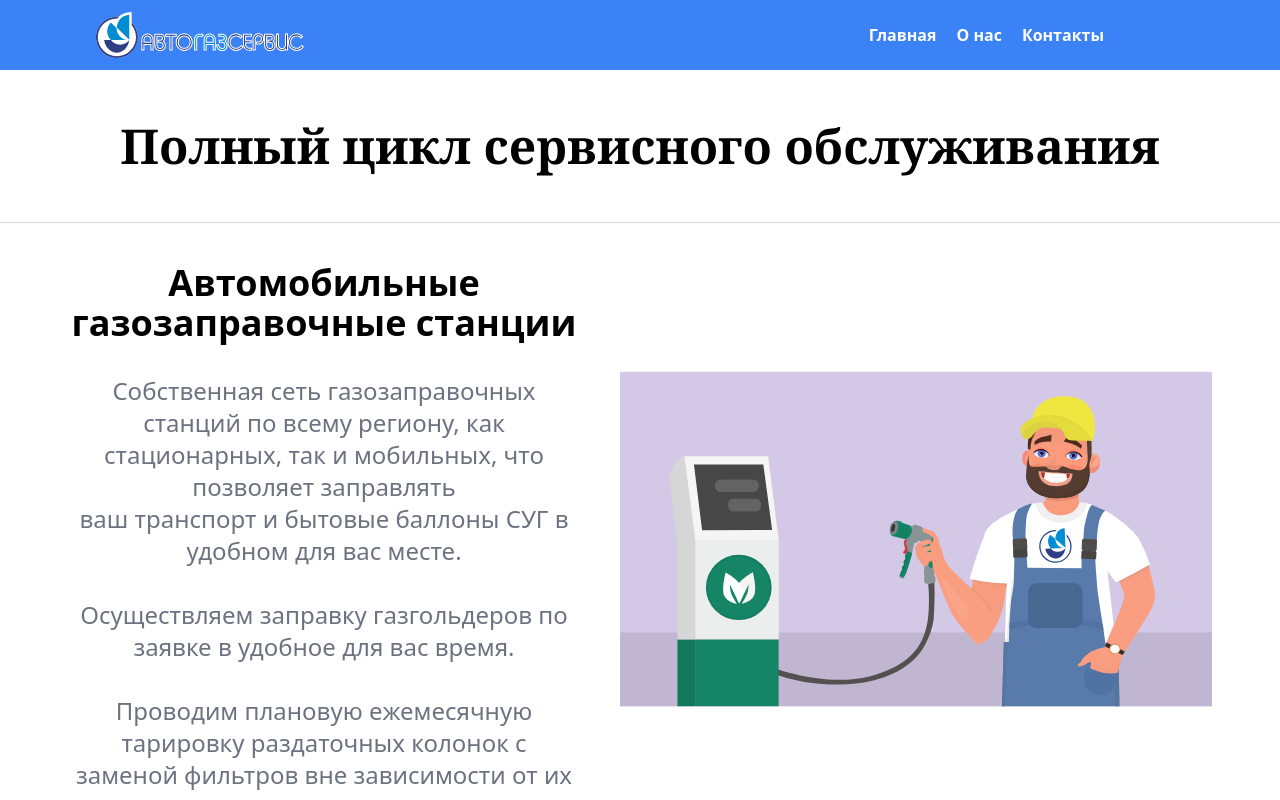
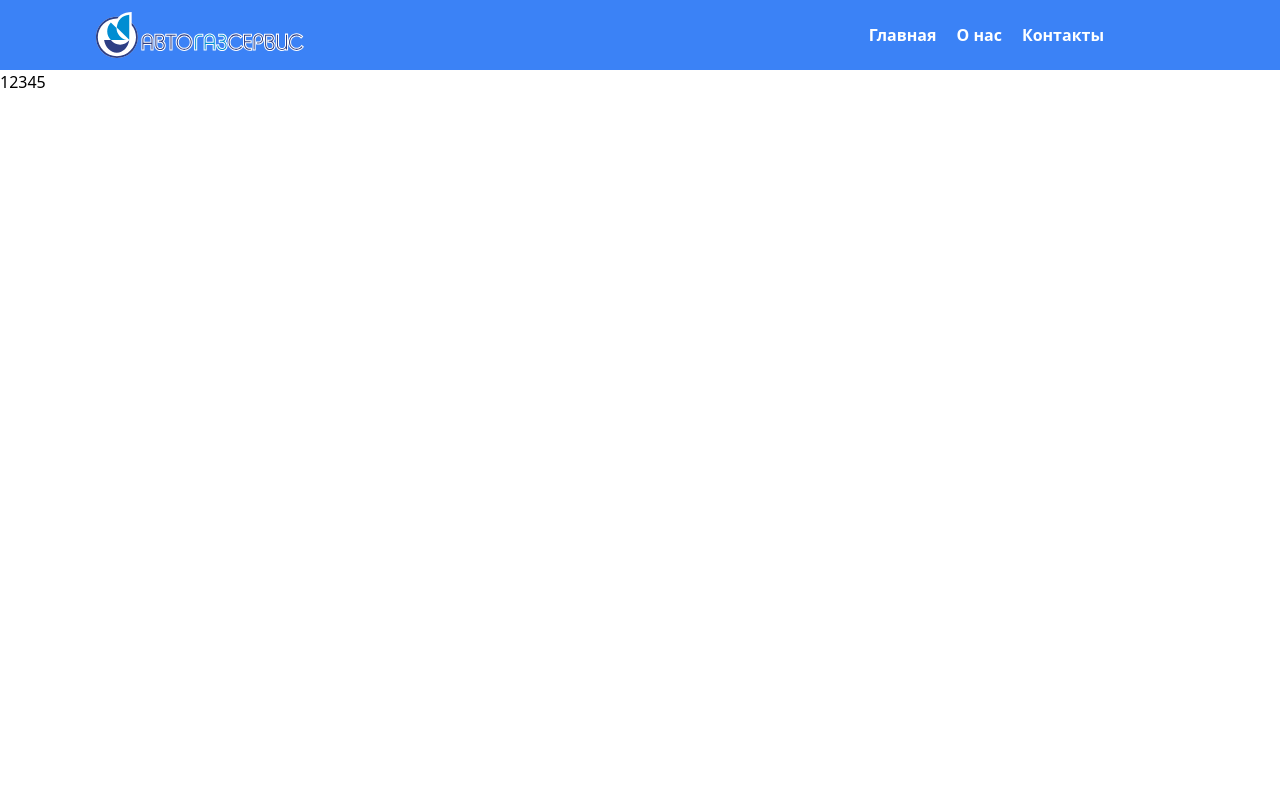
Before and after one commit to themm-s/order-proj-react, a React (Vite) app: page /about in a window 1280 px wide. Shown: the top 800 px of the page. Built offline with nearby package versions, Linux system fonts and the light colour scheme.

Commit message:
add routing

```diff
--- a/package.json
+++ b/package.json
@@ -14,6 +14,7 @@
     "postcss": "^8.4.30",
     "react": "^18.2.0",
     "react-dom": "^18.2.0",
+    "react-router-dom": "^6.19.0",
     "tailwindcss": "^3.3.3",
     "vite-tsconfig-paths": "^4.2.1"
   },
--- a/src/App.tsx
+++ /dev/null
@@ -1,11 +0,0 @@
-import { Navbar } from "./components/Navbar";
-import { Main } from "./pages/Main";
-
-export const App = () => {
-  return (
-    <>
-      <Navbar />
-      <Main />
-    </>
-  );
-};
--- a/src/main.tsx
+++ b/src/main.tsx
@@ -1,10 +1,19 @@
 import React from 'react';
 import ReactDOM from 'react-dom/client';
-import { App } from './App';
 import './index.css';
+import { BrowserRouter, Route, Routes } from 'react-router-dom';
+import { Navbar } from './components/Navbar';
+import { About } from './pages/About';
+import { Main } from './pages/Main';
 
 ReactDOM.createRoot(document.getElementById('root')!).render(
   <React.StrictMode>
-    <App />
+    <BrowserRouter>
+      <Navbar />
+      <Routes>
+        <Route path="/" element={<Main />} />
+        <Route path="/about" element={<About />} />
+      </Routes>
+    </BrowserRouter>
   </React.StrictMode>,
 );
--- /dev/null
+++ b/src/pages/About.tsx
@@ -0,0 +1,7 @@
+export const About = () => {
+  return (
+    <div>
+      12345
+    </div>
+  );
+};
--- a/tsconfig.json
+++ b/tsconfig.json
@@ -20,7 +20,7 @@
     "strict": true,
     "noUnusedLocals": true,
     "noUnusedParameters": true,
-    "noFallthroughCasesInSwitch": true
+    "noFallthroughCasesInSwitch": true,
   },
   "include": [
     "src"
```
Also changed, not shown: 1 other file (tests, documents, lock files or other folders).
